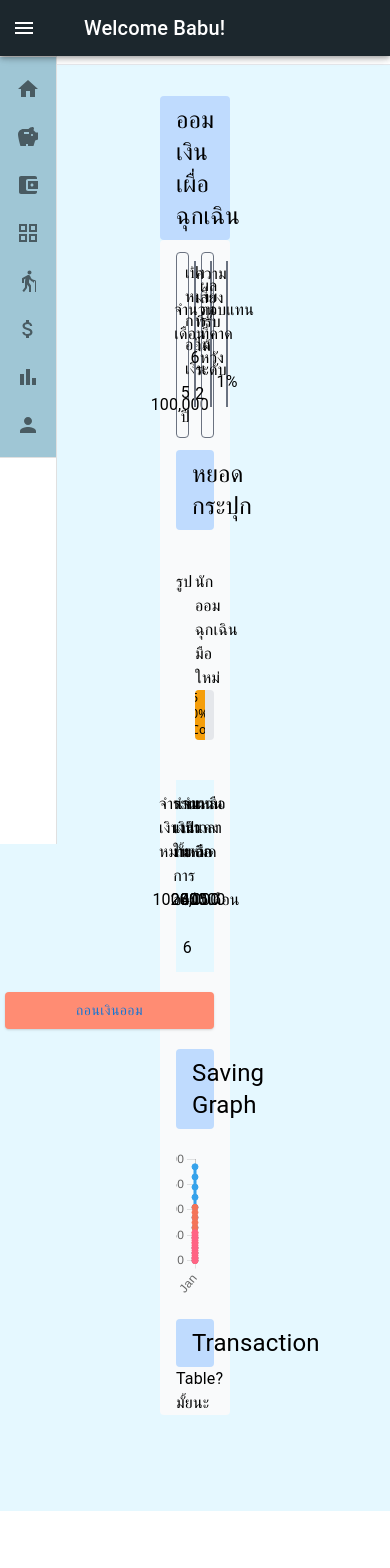
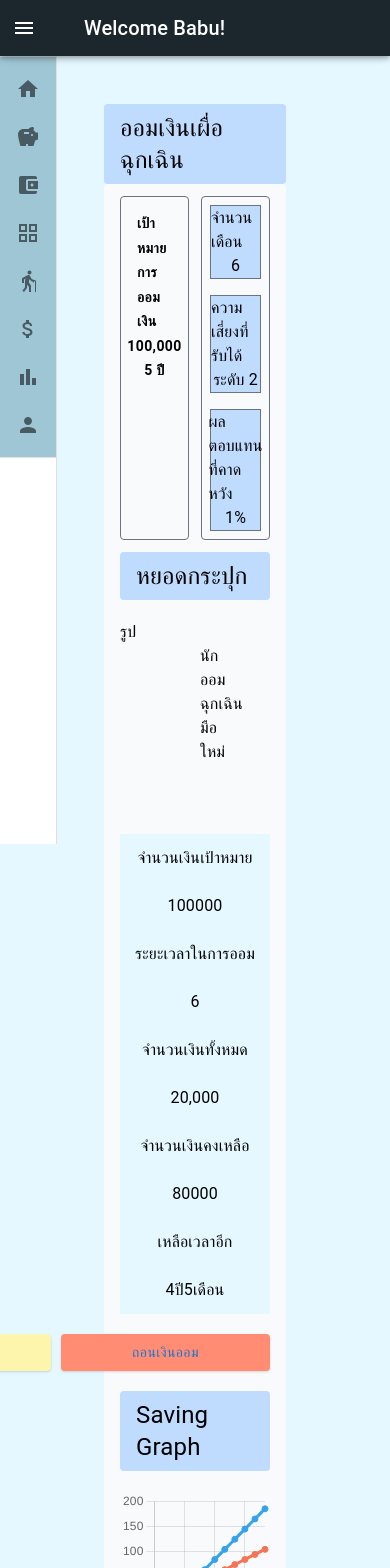
Before and after one commit to JuneKR/money-mate, a Next.js app in the folder frontend/: page /emergencyDashboard in a window 390 px wide. Shown: the top 1568 px of the page. Before the commit the page ends 1511 px from the top, so only its background shows below. Built offline with nearby package versions, Linux system fonts and the light colour scheme; grey boxes are pictures that could not be loaded.

Commit message:
delete nav and relocate sidebar component in div

```diff
--- a/frontend/src/pages/emergencyDashboard.tsx
+++ b/frontend/src/pages/emergencyDashboard.tsx
@@ -1,12 +1,13 @@
 import React, { useState } from 'react';
 import styles from '@/styles/Home.module.css'
 import Sidebar from '@/components/Sidebar'
-import Navbar from '@/components/Navbar'
 import Progress1 from '@/components/SavingEmergency/EmergencyGraphComponent/Progress1'
 import SavingGraph from '@/components/SavingEmergency/EmergencyGraphComponent/savingGraph'
 import ModleButtonAdd from '@/components/SavingEmergency/EmergencyDashboardComponents/emerGencyDashBoardModalAdd'
 import ModleButtonWithDraw from '@/components/SavingEmergency/EmergencyDashboardComponents/emerGencyDashBoardModalWithDraw'
-
+import Box from '@mui/material/Box';
+import EmergencyPlanDataTable from '@/components/SavingEmergency/EmergencyPlanGridTable/emargencyPlanGridTable'
+import ModleButtonForm1 from '@/components/SavingEmergency/EmergencyDashboardComponents/emergencyDashBoardModalForm1'
 const style = {
     position: 'absolute' as 'absolute',
     top: '50%',
@@ -23,35 +24,27 @@ const EmergencyDashboard = () => {
     const [open, setOpen] = React.useState(false);
     const handleOpen = () => setOpen(true);
     const handleClose = () => setOpen(false);
+    // style={{ width: "100%", height: "100%",padding: "0 4rem"}} className="md:ml-64  "
     return(
         <>
     <main className={styles.main}>
+        <div style={{ width: "100%", height: "100%" }}>
+        <Box component="main" sx={{ flexGrow: 1, p: 1 }}>
         <Sidebar title="My Sidebar" />
-        <Navbar title="My Navbar" />
-        <div style={{ width: "100%", height: "100%",padding: "0 4rem"}} className="md:ml-64  ">
-
             <div style={{display: "flex", alignItems: "center"}} className=" bg-blue-200 py-2 rounded bg-gray-50 dark:bg-gray-800">
                <p style={{ padding: "0 1rem"  }}className="text-2xl text-black dark:text-gray-500 ">
                   ออมเงินเผื่อฉุกเฉิน
                </p>
             </div>
-            <div style={{ width: "100%", height: "100%",padding: "0 1rem" }} className="text-black py-4 rounded bg-gray-50 dark:bg-gray-800">
+            <div style={{ padding: "0 1rem" }} className="w-full h-full text-black py-4 rounded bg-gray-50 dark:bg-gray-800">
                <div className='grid grid-cols-2 gap-3 py-3'>
                     <div className='py-2 border border-gray-500 rounded'>
-                        <h1 className='px-2'>เป้าหมายการออมเงิน</h1>
-                        <div className='grid grid-cols-2'>
-                            <div className='flex items-center justify-center'>
-                                100,000
+                        <ModleButtonForm1 title={''}/>
                     </div>
-                            <div className='flex items-center justify-center'>
-                                5 ปี
-                            </div>
-                        </div>
-                    </div>
-                    <div className='py-2 border border-gray-500 rounded '>
-                        <div className='grid grid-cols-3 gap-4 flex items-center justify-center px-2'>
-                            <div style={{width: "100%", height: "100%",backgroundColor: '#BBE1FA'}} className='border border-gray-500 flex items-center justify-center'>
-                                <div >
+                    <div className='py-2 border border-gray-500 rounded'>
+                        <div className='grid grid-cols-1 md:grid-cols-3 gap-4 flex items-center justify-center px-2'>
+                            <div className='w-full h-full bg-blue-200 border border-gray-500 flex items-center justify-center'>
+                            <div>
                                 <div className='flex items-center justify-center'>
                                 <h1>จำนวนเดือน</h1>
                                 </div>
@@ -60,8 +53,8 @@ const EmergencyDashboard = () => {
                                 </div>
                             </div>
                             </div>
-                            <div style={{width: "100%", height: "100%",backgroundColor: '#BBE1FA'}} className='border border-gray-500 flex items-center justify-center'>
-                                <div >
+                            <div className='w-full h-full bg-blue-200 border border-gray-500 flex items-center justify-center'>
+                            <div>
                                 <div className='flex items-center justify-center'>
                                 <h1>ความเสี่ยงที่รับได้</h1>
                                 </div>
@@ -70,8 +63,8 @@ const EmergencyDashboard = () => {
                                 </div>
                             </div>
                             </div>
-                            <div style={{width: "100%", height: "100%",backgroundColor: '#BBE1FA'}} className='border border-gray-500 flex items-center justify-center'>
-                                <div >
+                            <div className='w-full h-full bg-blue-200 border border-gray-500 flex items-center justify-center'>
+                            <div>
                                 <div className='flex items-center justify-center'>
                                 <h1>ผลตอบแทนที่คาดหวัง</h1>
                                 </div>
@@ -82,22 +75,23 @@ const EmergencyDashboard = () => {
                             </div>
                         </div>
                     </div>
+
                </div>
                <div style={{display: "flex", alignItems: "center"}} className="bg-blue-200 py-2 rounded bg-gray-50 dark:bg-gray-800">
                         <p style={{ padding: "0 1rem"  }}className="text-2xl text-black dark:text-gray-500">
                             หยอดกระปุก
                         </p>
                 </div>
-                <div className='grid grid-cols-2 py-10' style={{ width: "100%", height: "100%"}}>
+                <div className='py-5' style={{ width: "100%", height: "100%"}}>
                     <div>
                         รูป
                     </div>
-                    <div>
+                    <div className='px-20 w-full h-full'>
                         <h1>นักออมฉุกเฉินมือใหม่</h1>
                         <Progress1 title={'my bar'} />
                     </div>
                 </div>
-                <div style={{width: "100%", height: "100%",backgroundColor: '#E5F8FF'}} className='grid grid-cols-5 '>
+                <div style={{backgroundColor: '#E5F8FF'}} className='grid grid-cols-1 md:grid-cols-2 lg:grid-cols-5'>
                     <div>
                         <div className='flex items-center justify-center py-3'>
                             <h1>จำนวนเงินเป้าหมาย</h1>
@@ -139,7 +133,7 @@ const EmergencyDashboard = () => {
                         </div>
                     </div>
                 </div>
-                <div>
+                <div >
                     <div className="flex justify-end py-5">
                             <ModleButtonAdd title={'my modle1'}/>
                             <ModleButtonWithDraw title={'my modle2'}/>
@@ -158,13 +152,14 @@ const EmergencyDashboard = () => {
                                 Transaction
                             </p>
                     </div>
+                    <div  className="block w-full px-3 py-2 text-sm placeholder-gray-500 border border-gray-300 rounded-md shadow-sm">
                         <div>
-                    Table? มั้ยนะ
+                        <EmergencyPlanDataTable title={"my table1"}/>
                         </div>
                     </div>
-
                 </div>
-
+            </Box>
+        </div>
 
     </main>
     </>
--- a/frontend/src/pages/emergencyHomepage.tsx
+++ b/frontend/src/pages/emergencyHomepage.tsx
@@ -10,10 +10,8 @@ const EmergencyHomepage = () => {
     return(
         <>
     <main className={styles.main}>
-        <Sidebar title="My Sidebar" />
-        <Navbar title="My Navbar" />
-        <div style={{ width: "100%", height: "100%",padding: "0 4rem"}} className="sm:ml-64 ">
-
+        <div style={{ width: "100%", height: "100%",padding: "0 4rem"}} className=" ">
+            <Sidebar title="My Sidebar" />
             <div style={{display: "flex", alignItems: "center"}} className="bg-blue-200 h-24 rounded bg-gray-50 dark:bg-gray-800">
                <p style={{ padding: "0 1rem"  }}className="text-2xl text-black dark:text-gray-500">
                   ออมเงินเผื่อฉุกเฉิน
--- a/frontend/src/pages/savingSelectionPage.tsx
+++ b/frontend/src/pages/savingSelectionPage.tsx
@@ -8,10 +8,9 @@ const SavingSelectionPage = () => {
     return(
         <>
     <main className={styles.main}>
-        <Sidebar title="My Sidebar" />
-        <Navbar title="My Navbar" />
-        <div style={{ width: "100%", height: "100%",padding: "0 4rem"}} className="sm:ml-64 ">
 
+        <div style={{ width: "100%", height: "100%",padding: "0 4rem"}} >
+            <Sidebar title="My Sidebar" />
             <div style={{display: "flex", alignItems: "center"}} className="bg-blue-200 h-24 rounded bg-gray-50 dark:bg-gray-800">
                <p style={{ padding: "0 1rem"  }}className="text-2xl text-black dark:text-gray-500">
                   เลือกเป้าหมายการออม
```
Lines whose indentation alone changed are shown as unchanged.
